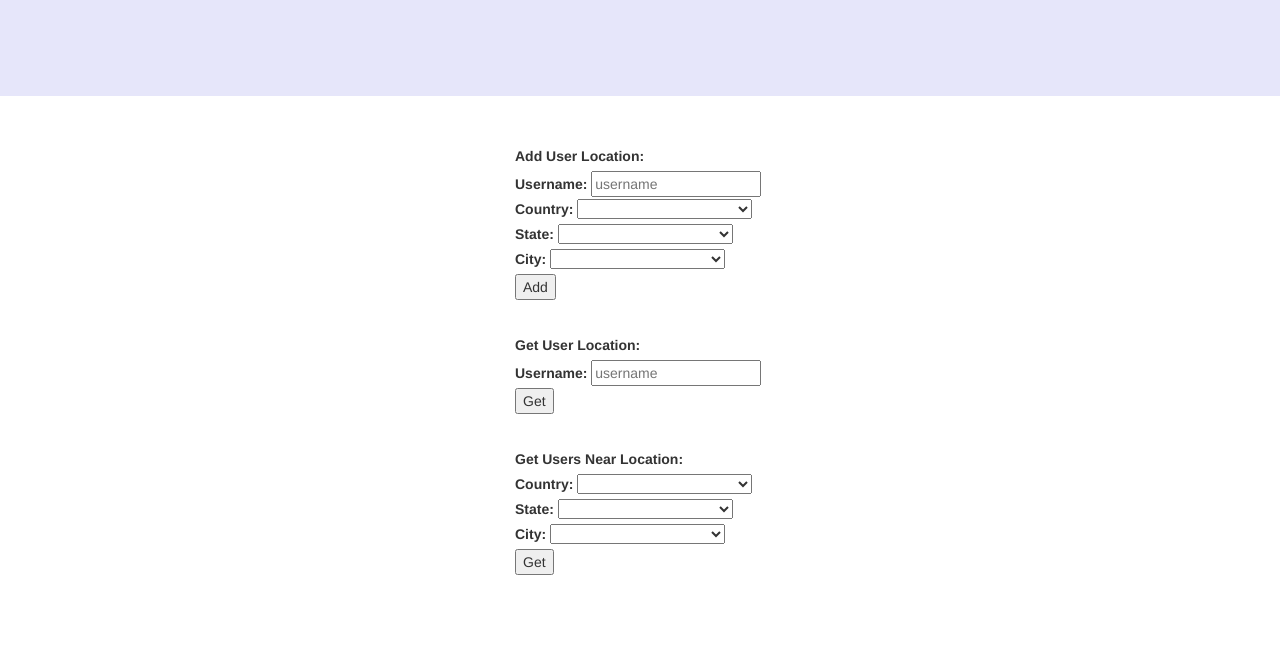
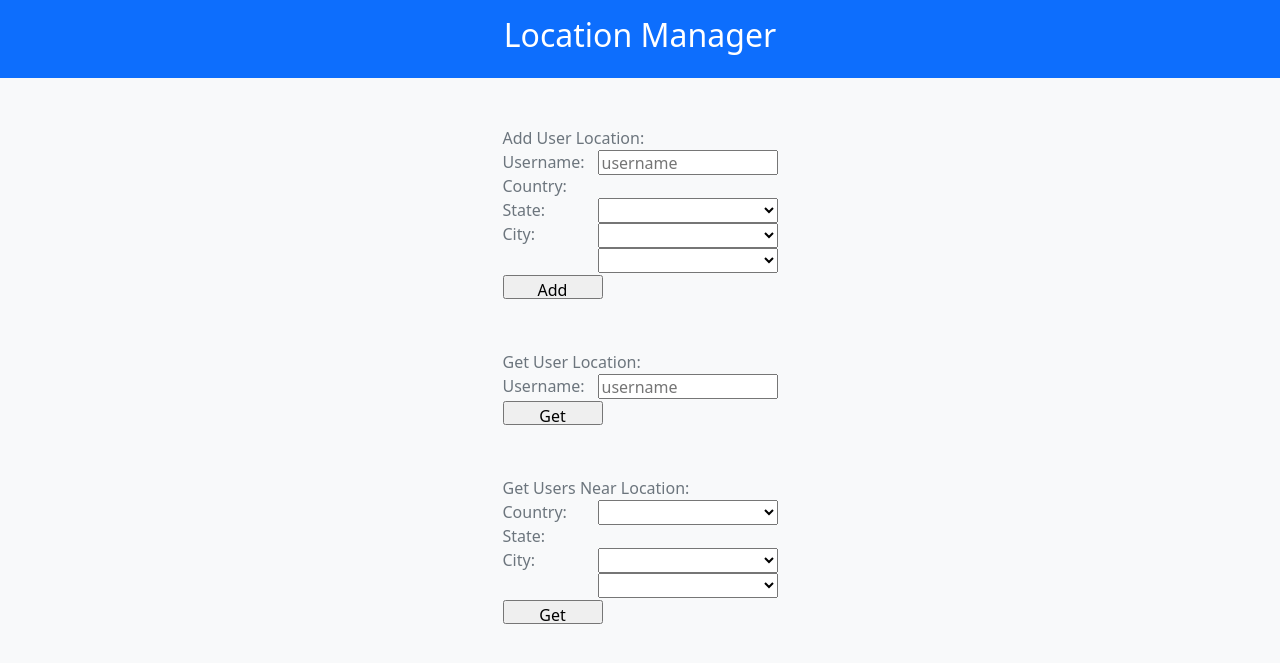
Before and after one commit to bounswe/bounswe2022group6, a Django app: page /location_mgr/ in a window 1280 px wide. Shown: the top 663 px of the page. Run offline with Django 3.2, Linux system fonts and the light colour scheme; data that the repository does not hold is empty; some libraries are stand-ins or nearby versions.

Commit message:
Update style of index.html, fix minor bugs

```diff
--- a/practice_app/apps/location_mgr/templates/index.html
+++ b/practice_app/apps/location_mgr/templates/index.html
@@ -3,34 +3,112 @@
 <html lang="en">
 <head>
   	<title>Home</title>
-    <link rel="stylesheet" href="https://maxcdn.bootstrapcdn.com/bootstrap/3.4.1/css/bootstrap.min.css">
-    <link href="//maxcdn.bootstrapcdn.com/font-awesome/4.2.0/css/font-awesome.min.css" rel="stylesheet">
-    <style>
+        <link href="https://cdn.jsdelivr.net/npm/bootstrap@5.0.2/dist/css/bootstrap.min.css" rel="stylesheet" integrity="sha384-EVSTQN3/azprG1Anm3QDgpJLIm9Nao0Yz1ztcQTwFspd3yD65VohhpuuCOmLASjC" crossorigin="anonymous">
+        <script src="https://cdn.jsdelivr.net/npm/bootstrap@5.0.2/dist/js/bootstrap.bundle.min.js" integrity="sha384-MrcW6ZMFYlzcLA8Nl+NtUVF0sA7MsXsP1UyJoMp4YLEuNSfAP+JcXn/tWtIaxVXM" crossorigin="anonymous"></script>
+        <style>
         table, th, td {
             border: 1px solid;
         }
         .center {
-            margin-left: auto;
-            margin-right: auto;
-            justify-content: center;
+            margin: 0 auto;
+            width:275px;
         }
         form {
             margin: 0 auto;
-            width:250px;
+            width:275px;
+        }
+        select, input[type=text]{
+            float: right;
+            overflow:hidden;
+            width:180px;
+            height: 25px;
+        }
+        input[type=submit]{
+            float: center;
+            width:100px;
+            height: 24px;
+            margin-top: 2px;
+        }
+        form br {
+            display: block;
+            margin: 3px 0;
         }
     </style>
 </head>
-<body>
+<body class="bg-light text-secondary">
     <div class="wrapper">
-        <div style="background-color:lavender; !important" class="jumbotron text-center bg-primary">
-    </div>
+        <div class="p-3 bg-primary text-white text-center">
+            <h2>Location Manager</h2>
+        </div>
     {% if info %}
-        <div class="alert" role="alert">
-            <h4 class="alert-heading">{{ info }}</h4>
+        <div class="p-2 bg-info text-center">
+            <strong class="text-white">{{ info }}</strong>
         </div>
     {% endif %}
+    <br>
+    <form id="index" class="form-group" method="POST" action="{% url 'index' %}">
+        {%csrf_token%}
+        <br>
+        <label>Add User Location: </label>
+        <input type="hidden" name="action" value="add" size ="40" />
+        <br>
+        <label>Username: </label>
+        <input type="text" name="username" placeholder="username" required>
+        <br>
+        <label>Country: </label>
+        <select id="country" name="country">
+        </select>
+        <br>
+        <label>State: </label>
+        <select id="state" name="state">
+        </select>
+        <br>
+        <label>City: </label>
+        <select id="city" name="city">
+        </select>
+        <br>
+        <input type="submit" name="submit" value="Add">
+        <br>
+    </form>
+    <br>
+    <form id="index" class="form-group" method="POST" action="{% url 'index' %}">
+        {%csrf_token%}
+        <br>
+        <label>Get User Location: </label>
+        <input type="hidden" name="action" value="userdata" size ="40" />
+        <br>
+        <label>Username: </label>
+        <input type="text" name="username" placeholder="username" required>
+        <br>
+        <input type="submit" name="submit" value="Get">
+        <br>
+    </form>
+    <br>
+    <form id="index" class="form-group" method="POST" action="{% url 'index' %}">
+        {%csrf_token%}
+        <br>
+        <label>Get Users Near Location: </label>
+        <input type="hidden" name="action" value="near" size ="40" />
+        <br>
+        <label>Country: </label>
+        <select id="country_get" name="country">
+        </select>
+        <br>
+        <label>State: </label>
+        <select id="state_get" name="state">
+        </select>
+        <br>
+        <label>City: </label>
+        <select id="city_get" name="city">
+        </select>
+        <br>
+        <input type="submit" name="submit" value="Get">
+        <br>
+    </form>
+    <br>
+    <div class="center">
     {% if userdata %}
-        <table class="center">
+        <table class="table table-striped center">
             <tr>
                 <th>Username</th>
                 <th>Country</th>
@@ -46,7 +124,7 @@
         </table>
     {% endif %}
     {% if near %}
-        <table class="center">
+        <table class="table table-striped">
             <tr>
                 <th>
                     Users
@@ -62,63 +140,7 @@
             {% endfor %}
         </table>
     {% endif %}
-    <form id="index" class="form-group" method="POST" action="{% url 'index' %}">
-        {%csrf_token%}
-        <br>
-        <label>Add User Location: </label>
-        <input type="hidden" name="action" value="add" size ="40" />
-        <br>
-        <label>Username: </label>
-        <input type="text" name="username" placeholder="username" style="width:170px" required>
-        <br>
-        <label>Country: </label>
-        <select id="country" name="country" style="overflow:hidden; width:175px">
-        </select>
-        <br>
-        <label>State: </label>
-        <select id="state" name="state" style="overflow:hidden; width:175px">
-        </select>
-        <br>
-        <label>City: </label>
-        <select id="city" name="city" style="overflow:hidden; width:175px">
-        </select>
-        <br>
-        <input type="submit" name="submit" value="Add">
-        <br>
-    </form>
-    <form id="index" class="form-group" method="POST" action="{% url 'index' %}">
-        {%csrf_token%}
-        <br>
-        <label>Get User Location: </label>
-        <input type="hidden" name="action" value="userdata" size ="40" />
-        <br>
-        <label>Username: </label>
-        <input type="text" name="username" placeholder="username" style="width:170px" required>
-        <br>
-        <input type="submit" name="submit" value="Get">
-        <br>
-    </form>
-    <form id="index" class="form-group" method="POST" action="{% url 'index' %}">
-        {%csrf_token%}
-        <br>
-        <label>Get Users Near Location: </label>
-        <input type="hidden" name="action" value="near" size ="40" />
-        <br>
-        <label>Country: </label>
-        <select id="country_get" name="country" style="overflow:hidden; width:175px">
-        </select>
-        <br>
-        <label>State: </label>
-        <select id="state_get" name="state" style="overflow:hidden; width:175px">
-        </select>
-        <br>
-        <label>City: </label>
-        <select id="city_get" name="city" style="overflow:hidden; width:175px">
-        </select>
-        <br>
-        <input type="submit" name="submit" value="Get">
-        <br>
-    </form>
+    </div>
     <script>
         function get_data(url){
             let xmlHttpReq = new XMLHttpRequest();
--- a/practice_app/apps/location_mgr/views.py
+++ b/practice_app/apps/location_mgr/views.py
@@ -32,10 +32,10 @@ class Location(APIView):
 
     # Insert new user location information and return success message.
     def post(self, req):
-        username = req.POST.get("username", "").lower()
-        country_text = req.POST.get("country", "").title()
-        state_text = req.POST.get("state", "").title()
-        city_text = req.POST.get("city", "").title()
+        username = req.POST.get("username", "").lower().strip()
+        country_text = req.POST.get("country", "").title().strip()
+        state_text = req.POST.get("state", "").title().strip()
+        city_text = req.POST.get("city", "").title().strip()
         if state_text=='-': state_text=''
         if city_text=='-': city_text=''
         # If user did not entered an appropriate country name, abort.
@@ -55,7 +55,7 @@ class Location(APIView):
 class Info(APIView):
     # Return location list
     def get(self, req):
-        country = req.GET.get("country")
+        country = req.GET.get("country", None)
         state = req.GET.get("state", None)
         if state:
             state = state.title()
@@ -70,21 +70,22 @@ class Info(APIView):
     def post(self, req):
         action = req.POST.get("action", None)
         if action=="userdata":
-            username = req.POST.get("username", "")
+            username = req.POST.get("username", "").strip()
             if username !="":
                 username = username.lower()
                 data = UserLocation.objects.filter(username= username).first()
-                return JsonResponse({"userdata":{
-                    "username": username,
-                    "country": data.country.__str__(),
-                    "state": data.state.__str__(),
-                    "city": data.city.__str__()
-                }})
+                if data:
+                    return JsonResponse({"userdata":{
+                        "username": username,
+                        "country": data.country.__str__(),
+                        "state": data.state.__str__(),
+                        "city": data.city.__str__()
+                    }})
 
         elif action=="near":
-            country = req.POST.get("country", "").title()
-            state = req.POST.get("state", "-").title()
-            city = req.POST.get("city", "-").title()
+            country = req.POST.get("country", "").title().strip()
+            state = req.POST.get("state", "-").title().strip()
+            city = req.POST.get("city", "-").title().strip()
             if country !="":
                 if state != '-':
                     if city != '-':
```
